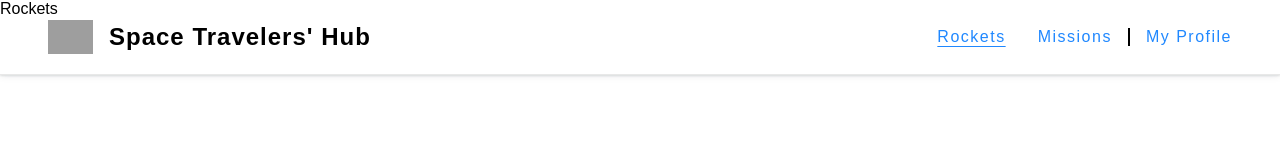
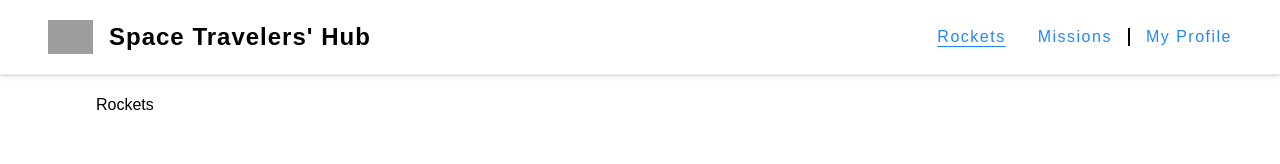
Before and after one commit to MNisarAli/Space-Travelers-Hub, a React (Create React App) app: page / in a window 1280 px wide. Shown: the top 164 px of the page. Built offline with nearby package versions, Linux system fonts and the light colour scheme; grey boxes are pictures that could not be loaded.

Commit message:
Add styling for main container

```diff
--- a/src/index.css
+++ b/src/index.css
@@ -15,6 +15,7 @@ nav {
   justify-content: space-between;
   box-shadow: 0 1px 2px 0 rgb(14 30 37 / 12%), 0 1px 8px 0 rgb(14 30 37 / 8%);
   border-bottom: 1px solid #e8e8e8;
+  background-color: #fff;
   box-sizing: border-box;
   padding: 0.2rem 3rem;
   position: fixed;
@@ -66,3 +67,7 @@ nav {
   text-decoration: underline;
   text-underline-position: under;
 }
+
+main {
+  margin: 6rem;
+}
```
